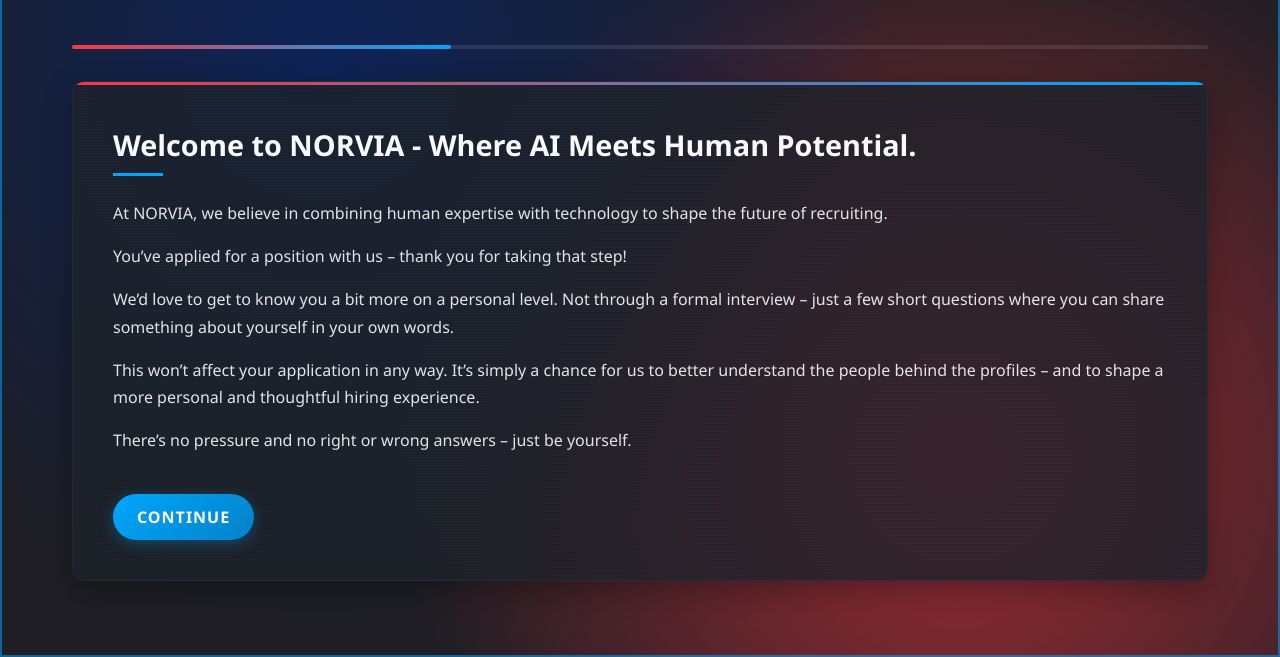
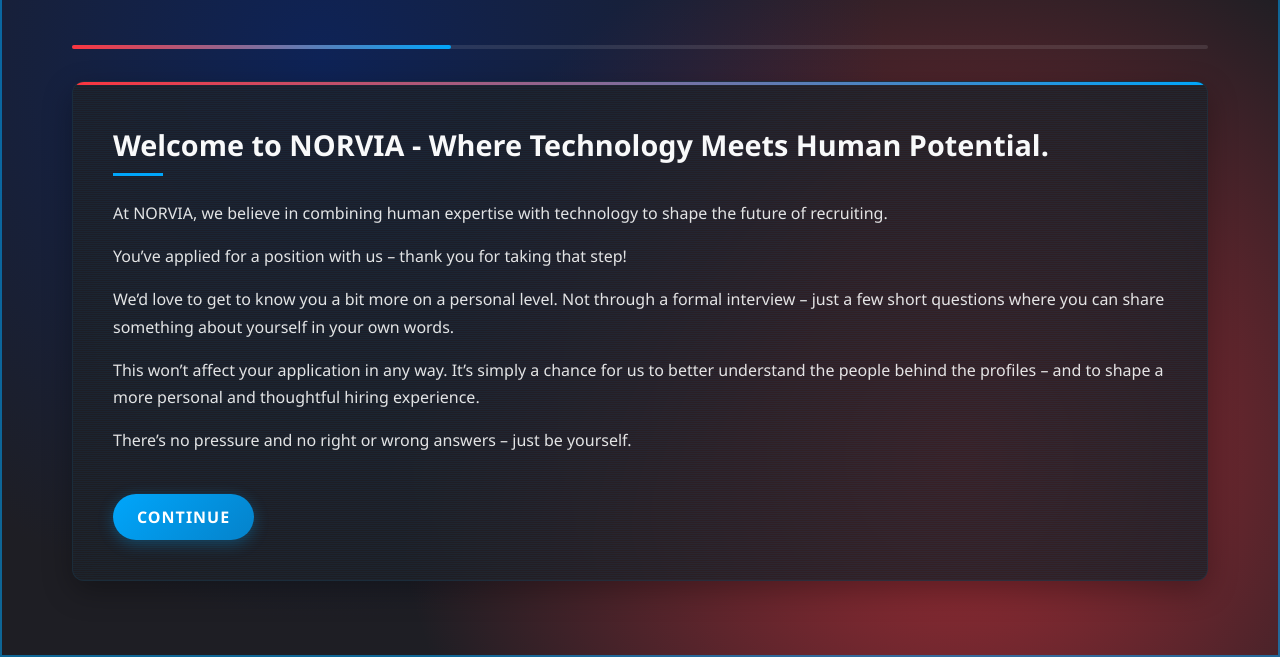
Before and after one commit to noriva-recruiting/norvia-introduction, a plain HTML site: page index.html in a window 1280 px wide. Shown: the part 143-800 px from the top of the page. Drawn offline with Linux system fonts and the light colour scheme; a web font is replaced by a local one.

Commit message:
Update index.html

```diff
--- a/index.html
+++ b/index.html
@@ -355,7 +355,7 @@
         <!-- Page 1 -->
         <div class="page active-page" id="page1">
             <div class="terminal-effect"></div>
-            <h1>Welcome to NORVIA - Where AI Meets Human Potential.</h1>
+            <h1>Welcome to NORVIA - Where Technology Meets Human Potential.</h1>
           <p>At NORVIA, we believe in combining human expertise with technology to shape the future of recruiting.</p>
             <p>You’ve applied for a position with us – thank you for taking that step!</p>
 <p>We’d love to get to know you a bit more on a personal level. Not through a formal interview – just a few short questions where you can share something about yourself in your own words.</p>
```
